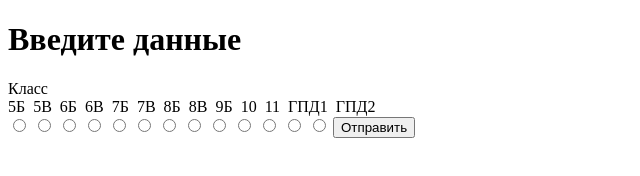
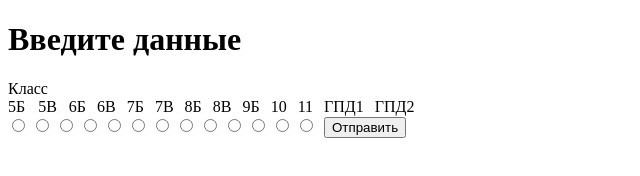
Before and after one commit to School18-dinner/dinner, a website: page index.html in a window 1280 px wide. Shown: the whole page, without its empty margins (0-640 px from the left). Drawn offline with Linux system fonts and the light colour scheme.

Commit message:
add margin

```diff
--- a/index.html
+++ b/index.html
@@ -9,33 +9,33 @@
     <form action="/register" method="post">
         <label>Класс</label><br>
         <label>5Б</label>
-        <label style="margin-left: 4px;"> 5В</label>
-        <label style="margin-left: 4px;"> 6Б</label>
-        <label style="margin-left: 4px;"> 6В</label>
-        <label style="margin-left: 4px;"> 7Б</label>
-        <label style="margin-left: 4px;"> 7В</label>
-        <label style="margin-left: 4px;"> 8Б</label>
-        <label style="margin-left: 4px;"> 8В</label>
-        <label style="margin-left: 4px;"> 9Б</label>
-        <label style="margin-left: 4px;"> 10</label>
-        <label style="margin-left: 4px;"> 11</label>
-        <label style="margin-left: 4px;"> ГПД1</label>
-        <label style="margin-left: 4px;"> ГПД2</label>
+        <label style="margin-left: 9px;"> 5В</label>
+        <label style="margin-left: 8px;"> 6Б</label>
+        <label style="margin-left: 7px;"> 6В</label>
+        <label style="margin-left: 7px;"> 7Б</label>
+        <label style="margin-left: 7px;"> 7В</label>
+        <label style="margin-left: 7px;"> 8Б</label>
+        <label style="margin-left: 7px;"> 8В</label>
+        <label style="margin-left: 7px;"> 9Б</label>
+        <label style="margin-left: 7px;"> 10</label>
+        <label style="margin-left: 7px;"> 11</label>
+        <label style="margin-left: 7px;"> ГПД1</label>
+        <label style="margin-left: 7px;"> ГПД2</label>
         <br>
-        <input type="radio" name="5Б" id="R"/>
-        <input type="radio" name="5В" id="R"/>
-        <input type="radio" name="6Б" id="R"/>
-        <input type="radio" name="6В" id="R"/>
-        <input type="radio" name="7Б" id="R"/>
-        <input type="radio" name="7В" id="R"/>
-        <input type="radio" name="8Б" id="R"/>
-        <input type="radio" name="8В" id="R"/>
-        <input type="radio" name="9Б" id="R"/>
-        <input type="radio" name="10" id="R"/>
-        <input type="radio" name="11" id="R"/>
-        <input type="radio" name="ГПД1" id="R"/>
-        <input type="radio" name="ГПД2" id="R"/>
-        <input type="submit" value="Отправить"/>
+        <input style="margin-left: 4px;" type="radio" name="5Б" id="R"/>
+        <input style="margin-left: 4px;" type="radio" name="5В" id="R"/>
+        <input style="margin-left: 4px;" type="radio" name="6Б" id="R"/>
+        <input style="margin-left: 4px;" type="radio" name="6В" id="R"/>
+        <input style="margin-left: 4px;" type="radio" name="7Б" id="R"/>
+        <input style="margin-left: 4px;" type="radio" name="7В" id="R"/>
+        <input style="margin-left: 4px;" type="radio" name="8Б" id="R"/>
+        <input style="margin-left: 4px;" type="radio" name="8В" id="R"/>
+        <input style="margin-left: 4px;" type="radio" name="9Б" id="R"/>
+        <input style="margin-left: 4px;" type="radio" name="10" id="R"/>
+        <input style="margin-left: 4px;" type="radio" name="11" id="R"/>
+        <input style="margin-left: 4px;" type="radio" name="ГПД1" id="R"/>
+        <input style="margin-left: 4px;" type="radio" name="ГПД2" id="R"/>
+        <input style="margin-left: 4px;" type="submit" value="Отправить"/>
     </form>
 </body>
 </html>
```
